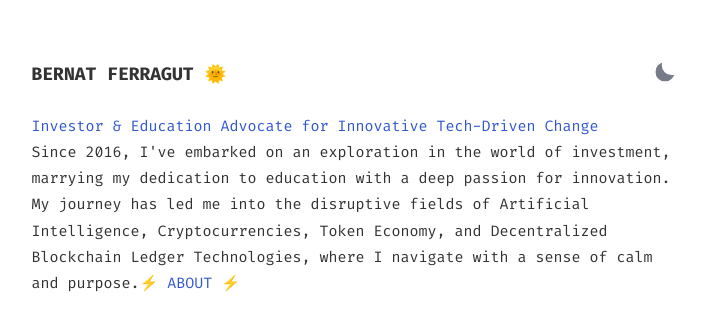
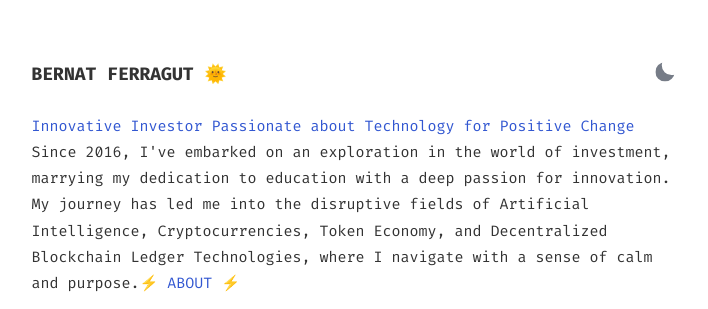
Before and after one commit to bernatferragut/WEB2, a Jekyll site: the page built from index.html, in a window 1280 px wide. Shown: the top 309 px of the page, without its empty margins (286-994 px from the left). Built offline with Jekyll 4.4.1, drawn with Linux system fonts in a browser that asks for light colours.

Commit message:
Update index.html
Finally make sense

```diff
--- a/index.html
+++ b/index.html
@@ -9,7 +9,7 @@
         </button>
     </div>
     <div class="bio">
-        <a href"{{ site.baseurl }}/about">Investor & Education Advocate for Innovative Tech-Driven Change</a> <br>
+        <a href"{{ site.baseurl }}/about">Innovative Investor Passionate about Technology for Positive Change</a> <br>
         <p>Since 2016, I've embarked on an exploration in the world of investment, marrying my dedication to education with a deep passion for innovation. My journey has led me into the disruptive fields of Artificial Intelligence, Cryptocurrencies, Token Economy, and Decentralized Blockchain Ledger Technologies, where I navigate with a sense of calm and purpose.<a href="{{ site.baseurl }}/about">⚡ ABOUT ⚡</a></p>
     </div>
 </section>
```
